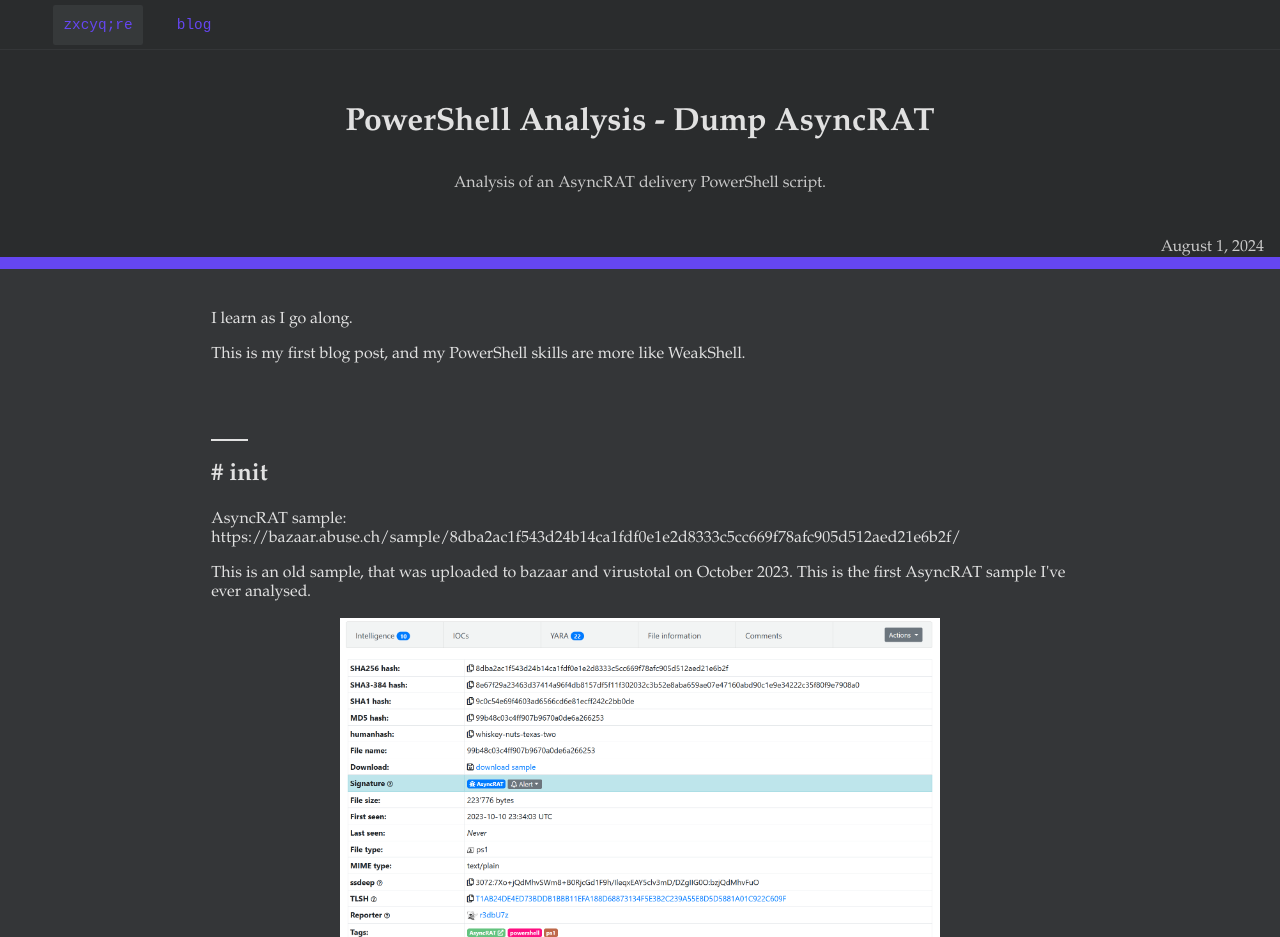
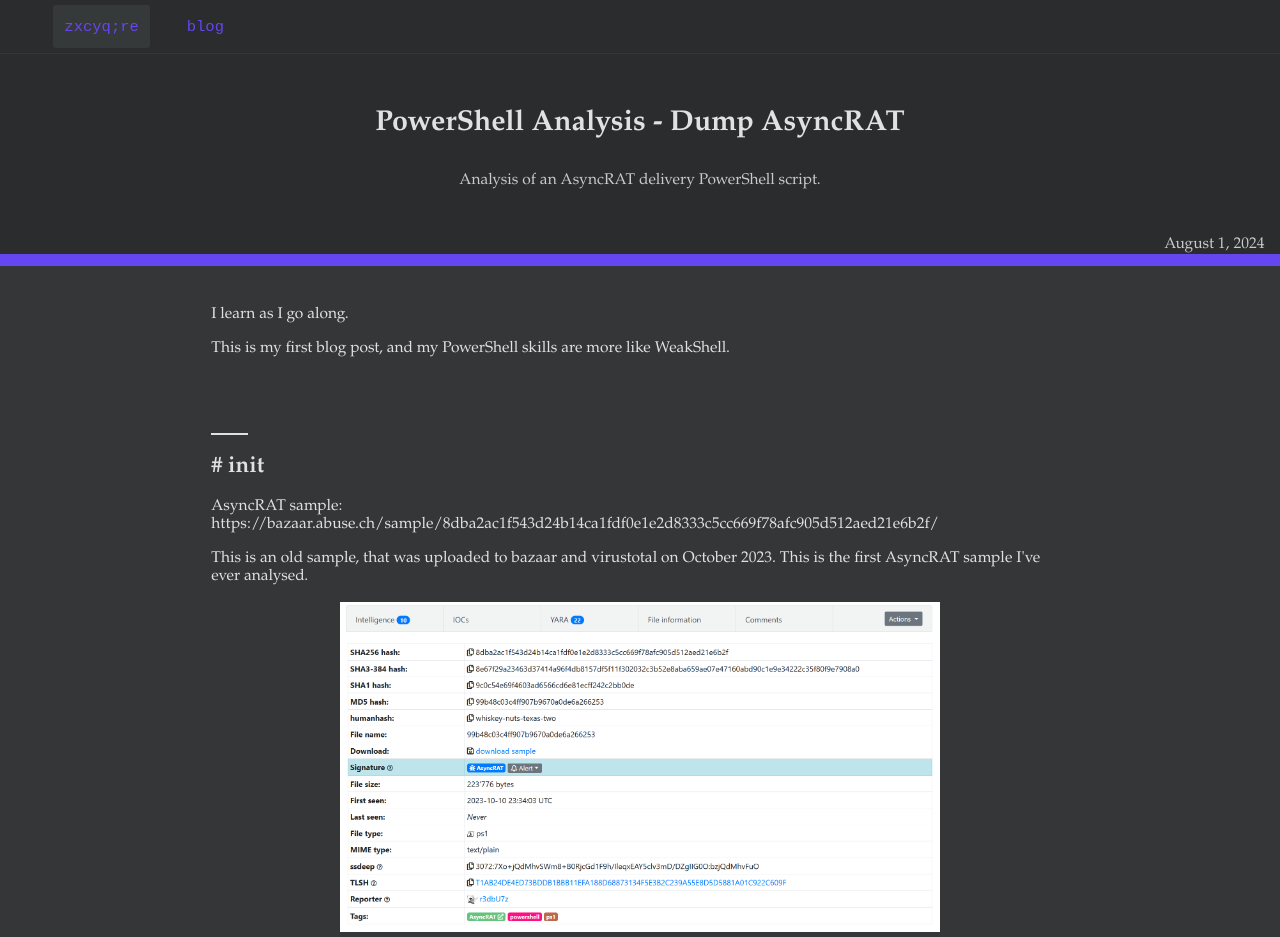
Before and after one commit to ren-zxcyq/ren-zxcyq.github.io, a plain HTML site: page 1.html in a window 1280 px wide. Shown: the top 937 px of the page. Drawn offline with Linux system fonts and the light colour scheme.

Commit message:
Modify font sizes

```diff
--- a/1.html
+++ b/1.html
@@ -145,7 +145,7 @@
 				</ul>
 
 
-				<p>One could here analyse this using automated means, like *PSDecode or X*, or debug and analyse this manually.</p>
+				<p>One could here analyse this using automated means, like *PSDecode*, or debug and analyse this manually.</p>
 
 				<p>For manual analysis, PowerShell ISE is great.</p>
 
--- a/assets/style.css
+++ b/assets/style.css
@@ -1,3 +1,16 @@
+/*
+ *
+ * 3.14159 / 4 = 0.7853
+ * 1 - 0.7853 = 0.2147 => 1.2147
+ *
+ * 3.14159 / 3 = 1.04719
+ * 1 + 1.0471 => 2.0471vw
+ *
+ * 3.14159 / 2 = 1.570795
+ *
+ */
+
+
 body {
   margin: 0;
 	background-color: #343638;
@@ -37,6 +50,8 @@ div.container > div.ahoy {
   margin-top: 0%;
   line-height: 30vw;
   text-align: center;
+	/*font-size: 1.2147vw;*/
+	font-size: 1.7529vw;
   color: #36393a;
   background-color: #2a2c2d;
   animation: textColor 44s linear infinite;
@@ -101,6 +116,7 @@ div.container > nav.ahoyy > li {
   display: inline-block;
   margin: 0.2em;
   width: 4em;
+	font-size: 1.7529vw;
 }
 
 div.container > nav.ahoyy > li > a {
@@ -130,7 +146,9 @@ nav.blogNav > div.blogNavContainer {
 	display: flex;
 	/*height: inherit;*/
 
-	font-size: 0.9em;
+	/*font-size: 0.9em;*/
+	/*font-size: 1.2122vw;*/
+	font-size: 1.2147vw;
 }
 
 nav.blogNav > div.blogNavContainer > ul {
@@ -190,10 +208,13 @@ main > div.blogTitle > h1 {
 
 	font-family: Garamond, serif;
 	color: #E1E1E1;
+	/*font-size: 2.4244vw;*/
+	/*font-size: 2.2471vw;*/
 }
 
 main > div.blogTitle > div.blogDescription {
-	font-size: 1em;
+	/*font-size: 1em;*/
+	font-size: 1.2147vw;
 	text-align: center;
 	margin-top: 2em;
 	/*color: #D3C6CA;*/
@@ -201,6 +222,7 @@ main > div.blogTitle > div.blogDescription {
 }
 
 main > div.blogTitle > div.blogDatePublished {
+	font-size: 1.2147vw;
 	position: absolute;
 	bottom: 0;
 	right: 0;
@@ -273,6 +295,7 @@ div.blogLandCard-title > h1 {
   font-family: Garamond, serif;
   color: #E1E1E1;
 	margin-bottom: 6.28vh;
+	/*font-size: 2.2471vw;*/
 }
 
 div.blogLandCard-description {
@@ -435,3 +458,17 @@ div.navLinkContent {
 	left: 50%;
 	transform: translate(-50%, -50%);
 }
+
+p {
+	font-size: 1.2147vw;
+}
+
+
+h2 {
+	font-size: 1.7529vw;
+}
+
+
+h1 {
+	font-size: 2.2471vw;
+}
```
Also changed, not shown: blog.html (+1 -1 lines).
